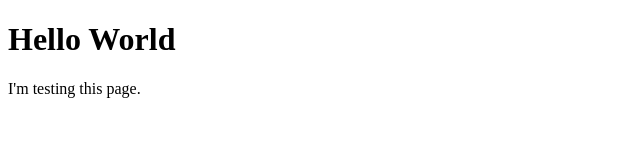
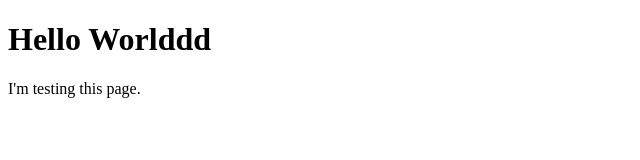
Before and after one commit to NoamKar/NoamKar.github.io, a plain HTML site: page index.html in a window 1280 px wide. Shown: the full height of the page, 0-640 px from the left. Drawn offline with Linux system fonts and the light colour scheme.

Commit message:
Update index.html

```diff
--- a/index.html
+++ b/index.html
@@ -1,7 +1,7 @@
 <!DOCTYPE html>
 <html>
 <body>
-<h1>Hello World</h1>
+<h1>Hello Worlddd</h1>
 <p>I'm testing this page.</p>
 </body>
 </html>
```
